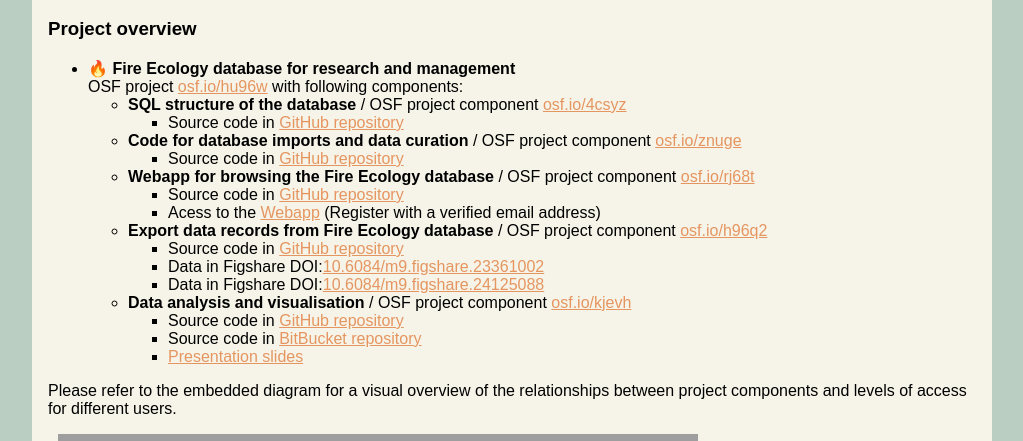
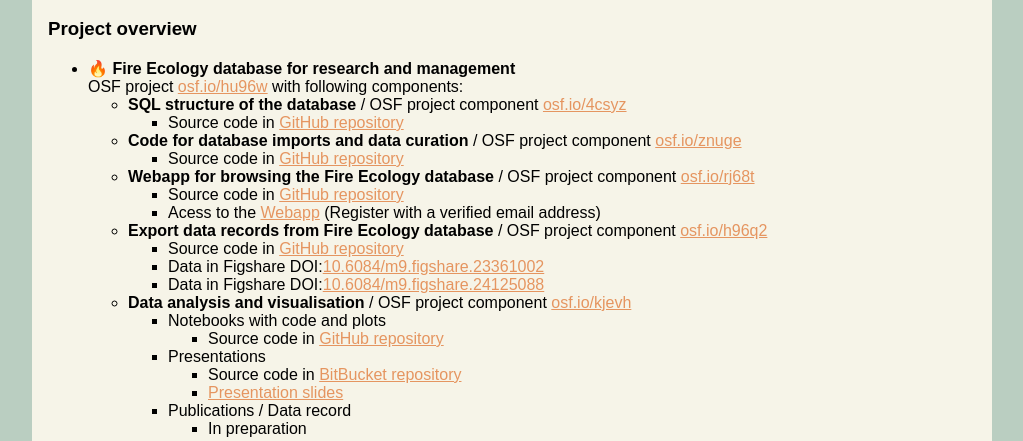
Before and after one commit to ces-unsw-edu-au/fireveg-webapp, a Flask app: page /about in a window 1280 px wide. Shown: the part 310-751 px from the top of the page, without its empty margins (128-1151 px from the left). Run offline with Flask 3, Linux system fonts and the light colour scheme; parts of the project's set-up code (start-up, migrations or seed data) failed here and were passed over; some libraries are stand-ins or nearby versions; grey boxes are pictures that could not be loaded.

Commit message:
update links to presentations

```diff
--- a/webapp/templates/about.html
+++ b/webapp/templates/about.html
@@ -60,9 +60,20 @@
     / OSF project component
     <a href='https://osf.io/kjevh/'>osf.io/kjevh</a></li>
     <ul>
-      <li>Source code in <a href='https://github.com/ces-unsw-edu-au/fireveg-analysis/'>GitHub repository</a></li>
-    <li> Source code in <a href='https://bitbucket.org/fireveg/fireveg-presentations'>BitBucket repository</a></li>
-    <li> <a href='https://rpubs.com/jrfep/firevegdb-ESA2023'>Presentation slides</a> </li>
+      <li>Notebooks with code and plots</li>
+      <ul>
+        <li>Source code in <a href='https://github.com/ces-unsw-edu-au/fireveg-analysis/'>GitHub repository</a></li>
+      </ul>
+      <li>Presentations</li>
+      <ul>
+        <li> Source code in <a href='https://bitbucket.org/fireveg/fireveg-presentations'>BitBucket repository</a></li>
+        <li> <a href='https://rpubs.com/jrfep/firevegdb-ESA2023'>Presentation slides</a> </li>
+      </ul>
+      <li>Publications / Data record</li>
+      <ul>
+        <li>In preparation</li>
+      </ul>
+
   </ul>
 </ul>
 
```
